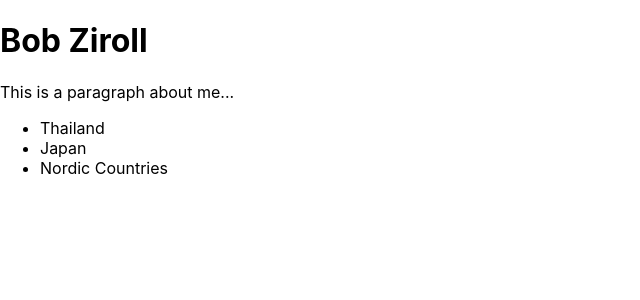
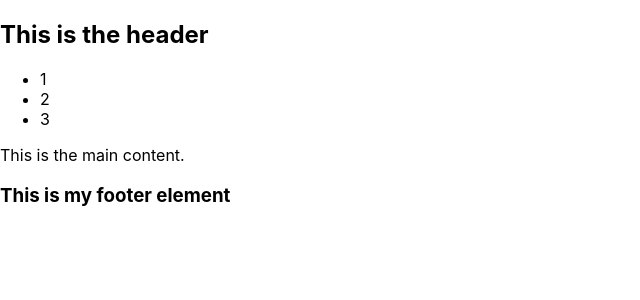
Before and after one commit to Moninar/React, a React (Create React App) app in the folder my-app/: page / in a window 1280 px wide. Shown: the top 300 px of the page, without its empty margins (0-640 px from the left). Built offline with nearby package versions, Linux system fonts and the light colour scheme.

Commit message:
set up Parent/Child components

```diff
--- /dev/null
+++ b/my-app/src/components/App.js
@@ -0,0 +1,16 @@
+import React from "react"
+import Footer from "./Footer"
+import Header from "./Header"
+import MainContent from "./MainContent"
+
+function App() {
+    return (
+        <div>
+            <Header />
+            <MainContent />
+            <Footer />
+        </div>
+    )
+}
+
+export default App
--- /dev/null
+++ b/my-app/src/components/Footer.js
@@ -0,0 +1,11 @@
+import React from "react"
+
+function Footer() {
+    return (
+        <footer>
+            <h3>This is my footer element</h3>
+        </footer>
+    )
+}
+
+export default Footer
--- /dev/null
+++ b/my-app/src/components/Header.js
@@ -0,0 +1,16 @@
+import React from "react"
+
+function Header() {
+    return (
+        <nav>
+            <h1>This is the header</h1>
+            <ul>
+                <li>1</li>
+                <li>2</li>
+                <li>3</li>
+            </ul>
+        </nav>
+    )
+}
+
+export default Header
--- /dev/null
+++ b/my-app/src/components/MainContent.js
@@ -0,0 +1,11 @@
+import React from "react"
+
+function MainContent () {
+    return (
+        <main>
+            This is the main content.
+        </main>
+    )
+}
+
+export default MainContent
--- a/my-app/src/index.js
+++ b/my-app/src/index.js
@@ -1,9 +1,9 @@
 import React from 'react';
 import ReactDOM from 'react-dom';
 import './index.css';
-import App from './App';
+// import App from './App';
 import * as serviceWorker from './serviceWorker';
 
-import MyInfo from "./components/MyInfo";
+import App from "./components/App";
 
-ReactDOM.render(<MyInfo />, document.getElementById("root"))
+ReactDOM.render(<App />, document.getElementById("root"))
```
